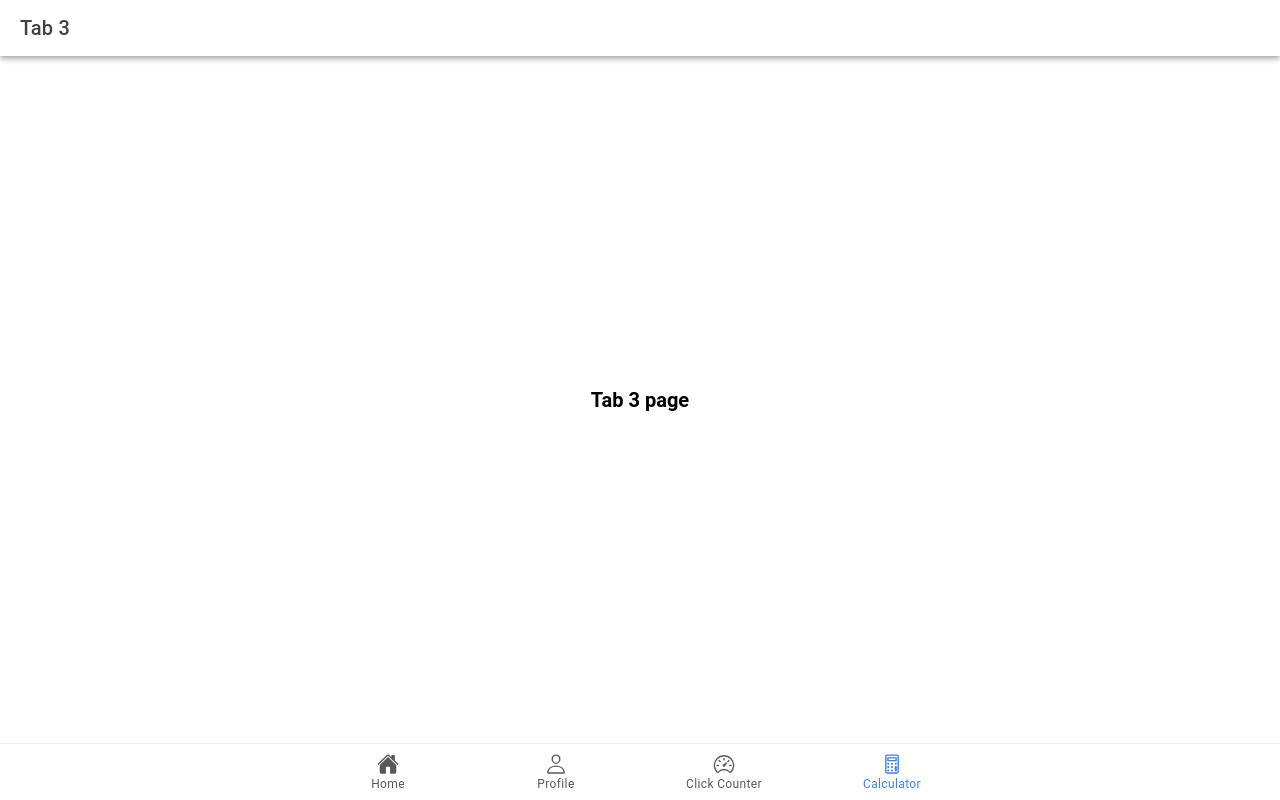
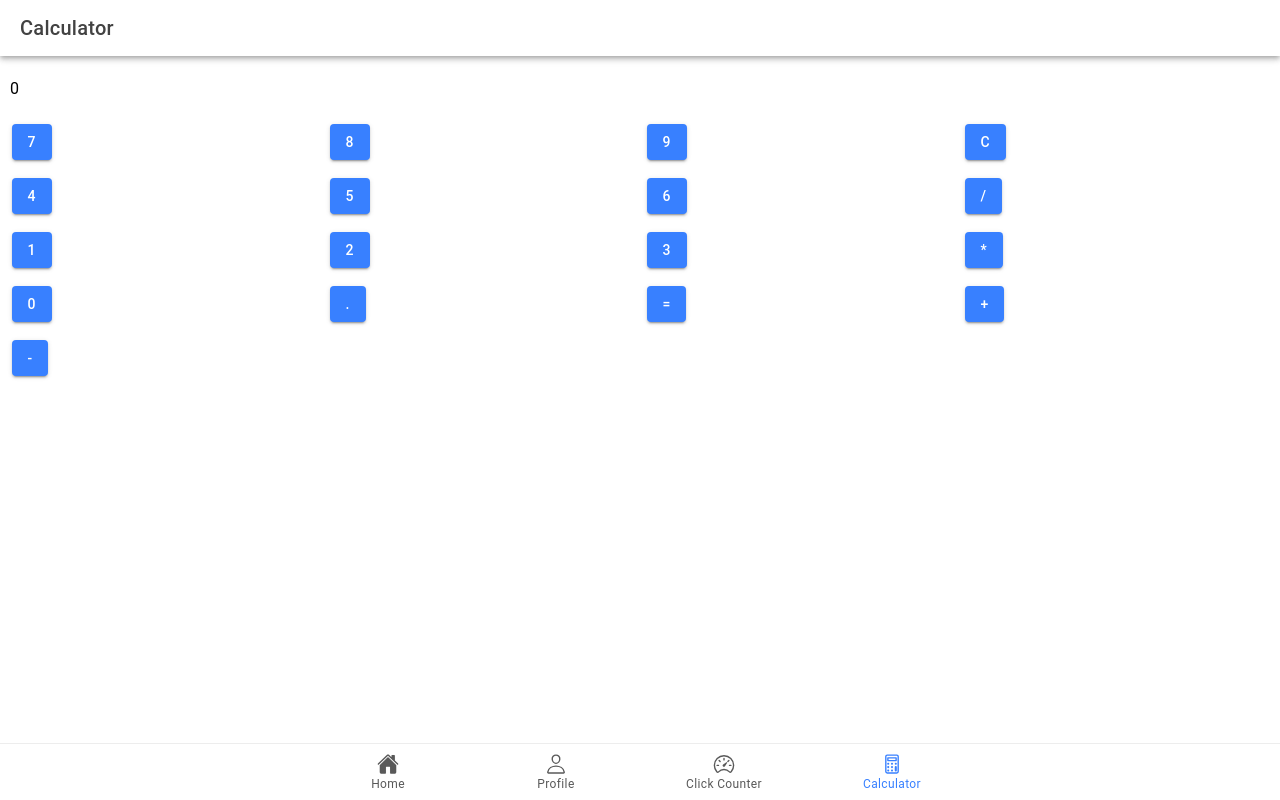
Before and after one commit to mudjakils/ion-t-madrijanon, a React (Vite) app: page /tab3 in a window 1280 px wide. Built offline with nearby package versions, Linux system fonts and the light colour scheme.

Commit message:
add calculator components on tab3.tsx

```diff
--- a/src/pages/Tab3.tsx
+++ b/src/pages/Tab3.tsx
@@ -1,22 +1,79 @@
-import { IonContent, IonHeader, IonPage, IonTitle, IonToolbar } from '@ionic/react';
-import ExploreContainer from '../components/ExploreContainer';
+import React, { useState } from 'react';
+import { IonContent, IonHeader, IonPage, IonTitle, IonToolbar, IonButton, IonGrid, IonRow, IonCol, IonInput } from '@ionic/react';
 import './Tab3.css';
 
 const Tab3: React.FC = () => {
+  const [displayValue, setDisplayValue] = useState('0');
+
+  const handleButtonClick = (value: string) => {
+    if (displayValue === '0' && value !== '.') {
+      setDisplayValue(value);
+    } else {
+      setDisplayValue(displayValue + value);
+    }
+  };
+
+  const handleClearClick = () => {
+    setDisplayValue('0');
+  };
+
+  const handleCalculate = () => {
+    try {
+      // Evaluate the expression using JavaScript's eval function (not recommended for production)
+      const result = eval(displayValue);
+      setDisplayValue(result.toString());
+    } catch (error) {
+      setDisplayValue('Error');
+    }
+  };
+
   return (
     <IonPage>
       <IonHeader>
         <IonToolbar>
-          <IonTitle>Tab 3</IonTitle>
+          <IonTitle>Calculator</IonTitle>
         </IonToolbar>
       </IonHeader>
       <IonContent fullscreen>
         <IonHeader collapse="condense">
           <IonToolbar>
-            <IonTitle size="large">Tab 3</IonTitle>
+            <IonTitle size="large">Calculator</IonTitle>
           </IonToolbar>
         </IonHeader>
-        <ExploreContainer name="Tab 3 page" />
+        <IonGrid className="calculator">
+          <IonRow>
+            <IonCol size="12">
+              <IonInput className="display" value={displayValue} readonly={true}></IonInput>
+            </IonCol>
+          </IonRow>
+          <IonRow>
+            <IonCol><IonButton onClick={() => handleButtonClick('7')}>7</IonButton></IonCol>
+            <IonCol><IonButton onClick={() => handleButtonClick('8')}>8</IonButton></IonCol>
+            <IonCol><IonButton onClick={() => handleButtonClick('9')}>9</IonButton></IonCol>
+            <IonCol><IonButton onClick={handleClearClick}>C</IonButton></IonCol>
+          </IonRow>
+          <IonRow>
+            <IonCol><IonButton onClick={() => handleButtonClick('4')}>4</IonButton></IonCol>
+            <IonCol><IonButton onClick={() => handleButtonClick('5')}>5</IonButton></IonCol>
+            <IonCol><IonButton onClick={() => handleButtonClick('6')}>6</IonButton></IonCol>
+            <IonCol><IonButton onClick={() => handleButtonClick('/')}>/</IonButton></IonCol>
+          </IonRow>
+          <IonRow>
+            <IonCol><IonButton onClick={() => handleButtonClick('1')}>1</IonButton></IonCol>
+            <IonCol><IonButton onClick={() => handleButtonClick('2')}>2</IonButton></IonCol>
+            <IonCol><IonButton onClick={() => handleButtonClick('3')}>3</IonButton></IonCol>
+            <IonCol><IonButton onClick={() => handleButtonClick('*')}>*</IonButton></IonCol>
+          </IonRow>
+          <IonRow>
+            <IonCol><IonButton onClick={() => handleButtonClick('0')}>0</IonButton></IonCol>
+            <IonCol><IonButton onClick={() => handleButtonClick('.')}>.</IonButton></IonCol>
+            <IonCol><IonButton onClick={handleCalculate}>=</IonButton></IonCol>
+            <IonCol><IonButton onClick={() => handleButtonClick('+')}>+</IonButton></IonCol>
+          </IonRow>
+          <IonRow>
+            <IonCol size="12"><IonButton onClick={() => handleButtonClick('-')}>-</IonButton></IonCol>
+          </IonRow>
+        </IonGrid>
       </IonContent>
     </IonPage>
   );
```
